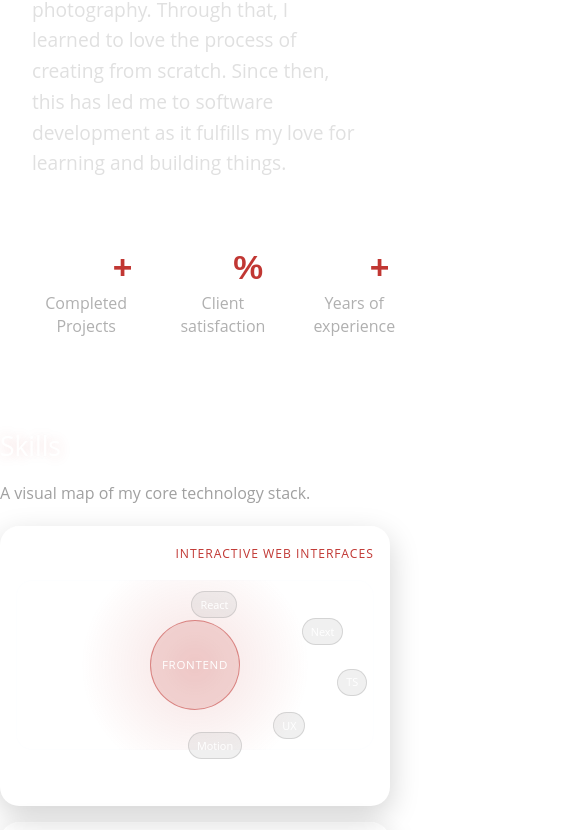
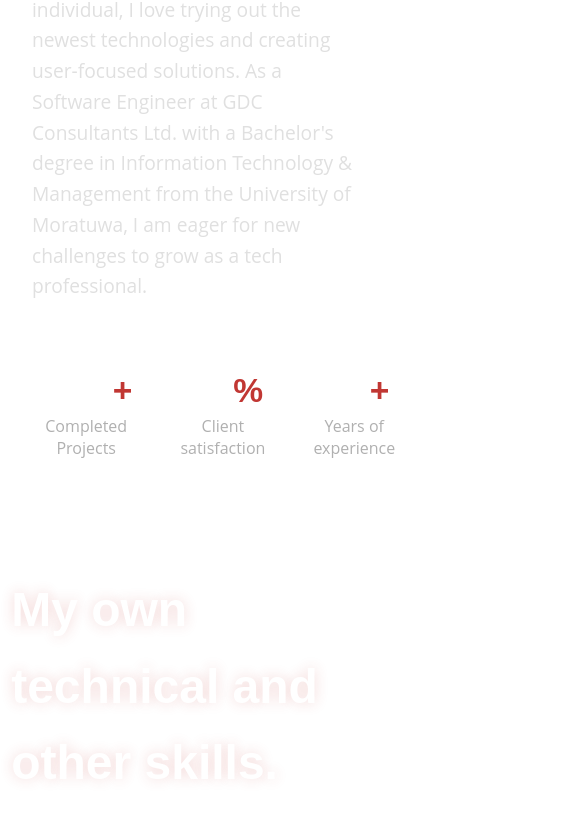
Before and after one commit to Malshii/Portfolio-v2, a Next.js app: page / in a window 390 px wide. Shown: the part 2166-2996 px from the top of the page, 585 px wide, since content can reach past the window. Built offline with nearby package versions, Linux system fonts and the light colour scheme.

Commit message:
updated skills section

```diff
--- a/app/components/AboutSection.js
+++ b/app/components/AboutSection.js
@@ -93,10 +93,12 @@ export default function AboutSection() {
         <div className="about-content">
           <h2 className="about-title">About me</h2>
           <p className="about-description">
-            I started my software journey from photography. Through that, I
-            learned to love the process of creating from scratch. Since then,
-            this has led me to software development as it fulfills my love for
-            learning and building things.
+            A highly creative and hardworking individual, I love trying out the
+            newest technologies and creating user-focused solutions. As a
+            Software Engineer at GDC Consultants Ltd. with a Bachelor's degree
+            in Information Technology & Management from the University of
+            Moratuwa, I am eager for new challenges to grow as a tech
+            professional.
           </p>
           <div className="about-stats">
             <div className="about-stat">
--- a/app/components/SkillsSection.js
+++ b/app/components/SkillsSection.js
@@ -1,49 +1,195 @@
-export default function SkillsSection({ skills }) {
-  const nodeSlots = [
-    { top: "6%", left: "49%" },
-    { top: "22%", left: "80%" },
-    { top: "52%", left: "90%" },
-    { top: "78%", left: "72%" },
-    { top: "90%", left: "48%" },
-    { top: "78%", left: "20%" },
-    { top: "52%", left: "8%" },
-    { top: "22%", left: "20%" },
-  ];
+"use client";
+import React, { useState } from "react";
+
+const skills = [
+  {
+    title: "Java",
+    icon: "https://cdn-icons-png.flaticon.com/512/226/226777.png",
+  },
+  {
+    title: "Python",
+    icon: "https://cdn-icons-png.flaticon.com/512/5968/5968350.png",
+  },
+  {
+    title: "C",
+    icon: "https://cdn-icons-png.flaticon.com/512/9313/9313197.png",
+  },
+  {
+    title: "JavaScript",
+    icon: "https://cdn-icons-png.flaticon.com/512/5968/5968292.png",
+  },
+  {
+    title: "Next.js",
+    icon: "https://www.svgrepo.com/show/354113/nextjs-icon.svg",
+  },
+  {
+    title: "ReactJS",
+    icon: "https://cdn-icons-png.flaticon.com/512/875/875209.png",
+  },
+  {
+    title: "Flutter",
+    icon: "https://images.icon-icons.com/2107/PNG/512/file_type_flutter_icon_130599.png",
+  },
+  {
+    title: "WordPress",
+    icon: "https://cdn-icons-png.flaticon.com/512/174/174881.png",
+  },
+  {
+    title: "HTML",
+    icon: "https://cdn-icons-png.flaticon.com/512/1051/1051277.png",
+  },
+  {
+    title: "Tailwind CSS",
+    icon: "https://upload.wikimedia.org/wikipedia/commons/thumb/d/d5/Tailwind_CSS_Logo.svg/1280px-Tailwind_CSS_Logo.svg.png",
+  },
+  {
+    title: "Bootstrap",
+    icon: "https://getbootstrap.com/docs/5.3/assets/brand/bootstrap-logo-shadow.png",
+  },
+  {
+    title: "Material UI",
+    icon: "https://cdn.worldvectorlogo.com/logos/material-ui-1.svg",
+  },
+  {
+    title: "CSS",
+    icon: "https://cdn-icons-png.flaticon.com/512/5815/5815166.png",
+  },
+  {
+    title: "MySQL",
+    icon: "https://download.logo.wine/logo/MySQL/MySQL-Logo.wine.png",
+  },
+  {
+    title: "MongoDB",
+    icon: "https://icon-icons.com/download-file?file=https%3A%2F%2Fimages.icon-icons.com%2F2415%2FPNG%2F512%2Fmongodb_original_wordmark_logo_icon_146425.png&id=146425&pack_or_individual=pack",
+  },
+  {
+    title: "Supabase",
+    icon: "https://cdn.prod.website-files.com/66842e04d18971242a294872/669e87d174d190a8ba60b861_supabase-TAiY.png",
+  },
+  {
+    title: "Nodejs",
+    icon: "https://upload.wikimedia.org/wikipedia/commons/thumb/d/d9/Node.js_logo.svg/1280px-Node.js_logo.svg.png?utm_source=commons.wikimedia.org&utm_campaign=index&utm_content=thumbnail",
+  },
+  {
+    title: "PHP",
+    icon: "https://cdn-icons-png.flaticon.com/512/919/919830.png",
+  },
+  {
+    title: "Spring Boot",
+    icon: "https://pnghdpro.com/wp-content/themes/pnghdpro/download/social-media-and-brands/spring-boot-logo-icon-hd.png",
+  },
+  {
+    title: "Flask",
+    icon: "https://assets.streamlinehq.com/image/private/w_300,h_300,ar_1/f_auto/v1/icons/logos/flask-qvsfwhwywucb6zv0d7ce.png/flask-1byb2jlw6nwim4nx2248xg.png?_a=DATAiZAAZAA0",
+  },
+  {
+    title: "Streamlit",
+    icon: "https://images.seeklogo.com/logo-png/44/2/streamlit-logo-png_seeklogo-441815.png",
+  },
+  {
+    title: "FlutterFlow",
+    icon: "https://avatars.githubusercontent.com/u/74943865?s=280&v=4",
+  },
+  {
+    title: "WebFlow",
+    icon: "https://cdn.icon-icons.com/icons2/2699/PNG/512/webflow_logo_icon_169218.png",
+  },
+  {
+    title: "Git",
+    icon: "https://cdn-icons-png.flaticon.com/512/6878/6878120.png",
+  },
+  {
+    title: "Selenium",
+    icon: "https://upload.wikimedia.org/wikipedia/commons/d/d5/Selenium_Logo.png",
+  },
+  {
+    title: "Unity",
+    icon: "https://assets.streamlinehq.com/image/private/w_300,h_300,ar_1/f_auto/v1/icons/brands/unity-3pd9m9p8w1sm9x4gne7nqj.png/unity-qbnpgvdrvim8s7g12gq5q3.png?_a=DATAiZAAZAA0",
+  },
+  {
+    title: "Figma",
+    icon: "https://cdn4.iconfinder.com/data/icons/logos-brands-in-colors/3000/figma-logo-512.png",
+  },
+  {
+    title: "Postman",
+    icon: "https://www.svgrepo.com/show/354202/postman-icon.svg",
+  },
+];
+
+const skillsByCategory = {
+  "Programming Languages": skills.filter((skill) =>
+    ["Java", "Python", "C", "JavaScript", "PHP"].includes(skill.title),
+  ),
+  "Machine Learning & AI": skills.filter((skill) =>
+    ["Streamlit"].includes(skill.title),
+  ),
+  "Frontend Development": skills.filter((skill) =>
+    [
+      "ReactJS",
+      "Next.js",
+      "Flutter",
+      "WordPress",
+      "HTML",
+      "CSS",
+      "Tailwind CSS",
+      "Bootstrap",
+      "Material UI",
+      "WebFlow",
+      "FlutterFlow",
+    ].includes(skill.title),
+  ),
+  "Backend Development": skills.filter((skill) =>
+    ["Nodejs", "Spring Boot", "Flask"].includes(skill.title),
+  ),
+  "Database & Cloud": skills.filter((skill) =>
+    ["MySQL", "MongoDB", "Supabase"].includes(skill.title),
+  ),
+  "Other Skills": skills.filter((skill) =>
+    ["Git", "Selenium", "Unity", "Figma", "Postman"].includes(skill.title),
+  ),
+};
+
+const categoryLabels = ["All", ...Object.keys(skillsByCategory)];
+
+export default function SkillsSection() {
+  const [selectedCategory, setSelectedCategory] = useState("All");
+  let displayedSkills = skills;
+  if (selectedCategory !== "All") {
+    displayedSkills = skillsByCategory[selectedCategory] || [];
+  }
 
   return (
     <section className="skills section-reveal" id="skills">
-      <h2>Skills</h2>
-      <p className="section-subtitle">A visual map of my core technology stack.</p>
-      <div className="skills-grid">
-        {skills.map((group) => (
-          <article key={group.category} className="glass-card skill-card">
-            <div className="skill-head">
-              <h3>{group.category}</h3>
-              <span>{group.focus}</span>
-            </div>
-
-            <div className="skill-cloud" aria-hidden="true">
-              <div className="skill-cloud-core">{group.category}</div>
-              {group.items.map((item, index) => {
-                const slot = nodeSlots[index % nodeSlots.length];
-                return (
-                  <span
-                    key={item}
-                    className="skill-pill"
-                    style={{
-                      top: slot.top,
-                      left: slot.left,
-                      animationDelay: `${index * 120}ms`,
-                    }}
-                  >
-                    {item}
-                  </span>
-                );
-              })}
-            </div>
-
-            <p className="skill-tools">{group.tools.join(" | ")}</p>
-          </article>
+      <h2 className="about-title">My own technical and other skills.</h2>
+      <p className="section-subtitle">
+        As a Software Engineer specializing in ReactJS, Next.js, and full-stack
+        development, I blend technical expertise with strong problem-solving
+        skills to deliver high-quality, user-focused solutions. My experience
+        with modern frameworks and AI/ML technologies enables me to adapt
+        quickly to evolving tech challenges.
+      </p>
+      <div className="skills-tabs-row">
+        {categoryLabels.map((label) => (
+          <button
+            key={label}
+            className={`skills-tab-btn${selectedCategory === label ? " active" : ""}`}
+            onClick={() => setSelectedCategory(label)}
+            type="button"
+          >
+            {label}
+          </button>
+        ))}
+      </div>
+      <div className="skills-icon-grid">
+        {displayedSkills.map((skill) => (
+          <div className="skill-icon-card" key={skill.title}>
+            <img
+              src={skill.icon}
+              alt={skill.title}
+              className="skill-icon-img"
+            />
+            <div className="skill-icon-label">{skill.title}</div>
+          </div>
         ))}
       </div>
     </section>
--- a/app/page.js
+++ b/app/page.js
@@ -19,9 +19,9 @@ export default function Home() {
 
       <AboutSection />
       <SkillsSection skills={skills} />
-      <ProjectsSection projects={projects} />
+      {/* <ProjectsSection projects={projects} />
       <ExperienceSection timeline={timeline} />
-      <ContactSection />
+      <ContactSection /> */}
 
       <footer className="site-footer">
         <p>Built with clarity, craft, and purpose.</p>
--- a/app/styles/about.css
+++ b/app/styles/about.css
@@ -6,7 +6,7 @@
   margin: 0 auto;
   box-sizing: border-box;
   background: transparent;
-  min-height: 100svh;
+  min-height: auto;
   --about-card-accent: #c13733;
   --about-card-bg: #151515;
   --about-card-fg: #fff;
--- a/app/styles/skills.css
+++ b/app/styles/skills.css
@@ -1,3 +1,140 @@
+/* Align skills section header and subtitle to the left, matching about section */
+.skills-header-align {
+  text-align: left;
+  max-width: 700px;
+  margin-left: 0;
+  margin-bottom: 2.2rem;
+}
+.skills-header-align h2 {
+  margin-bottom: 1.1rem;
+}
+.skills-header-align .section-subtitle {
+  margin-bottom: 0.8rem;
+}
+/* --- Skills Tabs Row and Tab Buttons --- */
+.skills-tabs-row {
+  display: flex;
+  gap: 1.1rem;
+  margin-bottom: 2.2rem;
+  margin-top: 1.2rem;
+  flex-wrap: wrap;
+  justify-content: center;
+}
+.skills-tab-btn {
+  background: none;
+  border: 2px solid rgba(255,255,255,0.18);
+  color: #b0b0b0;
+  font-family: var(--font-montserrat), sans-serif;
+  font-size: 1.08rem;
+  font-weight: 500;
+  padding: 0.5rem 1.3rem;
+  border-radius: 2rem;
+  cursor: pointer;
+  transition: background 0.18s, color 0.18s, border 0.18s;
+  outline: none;
+}
+.skills-tab-btn.active,
+.skills-tab-btn:hover {
+  background: linear-gradient(90deg, #b31217 0%, #e52d27 100%);
+  color: #fff;
+  border: none;
+}
+/* --- Skills Section Alignment & Responsive Improvements --- */
+.skills.section-reveal {
+  color: #fff;
+  padding: 4rem clamp(1rem, 4vw, 4rem);
+  width: 100%;
+  max-width: 1200px;
+  margin: 0 auto;
+  box-sizing: border-box;
+  background: transparent;
+}
+
+.skills-icon-grid {
+  display: grid;
+  grid-template-columns: repeat(auto-fit, minmax(150px, 1fr));
+  gap: 2.5rem 2.5rem;
+  justify-items: center;
+  align-items: start;
+  margin-top: 2.2rem;
+  width: 100%;
+  max-width: 900px;
+  margin-left: auto;
+  margin-right: auto;
+}
+
+.skills-category-block {
+  margin-bottom: 2.8rem;
+  margin-left: 0;
+  max-width: 900px;
+}
+.skills-category-title {
+  font-family: var(--font-montserrat), sans-serif;
+  font-size: 1.18rem;
+  font-weight: 600;
+  color: #fff;
+  margin-bottom: 0.2rem;
+  margin-left: 0.1rem;
+  letter-spacing: 0.01em;
+}
+
+@media (max-width: 900px) {
+  .skills.section-reveal {
+    padding: 1.5rem 0.7rem;
+    max-width: 100vw;
+  }
+  .skills-icon-grid {
+    grid-template-columns: repeat(auto-fit, minmax(120px, 1fr));
+    max-width: 100%;
+  }
+  .skills-category-block {
+    max-width: 100%;
+  }
+}
+/* Icon grid for skills section */
+.skills-icon-grid {
+  display: grid;
+  grid-template-columns: repeat(4, minmax(120px, 1fr));
+  gap: 2.2rem 2.2rem;
+  justify-items: center;
+  align-items: start;
+  margin-top: 2.2rem;
+}
+
+.skill-icon-card {
+  display: flex;
+  flex-direction: column;
+  align-items: center;
+  justify-content: flex-start;
+  background: rgba(163, 91, 91, 0.17);
+  border-radius: 1.2rem;
+  box-shadow: 0 2px 10px 0 rgba(0,0,0,0.10);
+  padding: 1.8rem 0.5rem 1.6rem 0.5rem;
+  min-width: 150px;
+  min-height: 170px;
+  transition: box-shadow 0.18s, transform 0.18s;
+  backdrop-filter: blur(14px) saturate(140%);
+  -webkit-backdrop-filter: blur(14px) saturate(140%);
+}
+.skill-icon-card:hover {
+  box-shadow: 0 6px 24px 0 #c1373333, 0 2px 8px 0 rgba(0,0,0,0.12);
+  transform: translateY(-6px) scale(1.04);
+}
+.skill-icon-img {
+  width: 72px;
+  height: 72px;
+  object-fit: contain;
+  margin-bottom: 1rem;
+  filter: drop-shadow(0 2px 6px rgba(193,55,51,0.10));
+}
+.skill-icon-label {
+  color: #b0b0b0;
+  font-size: 1.08rem;
+  font-weight: 500;
+  text-align: center;
+  margin-top: 0.1rem;
+  letter-spacing: 0.01em;
+}
 /* Skills section and skill cards */
 .mini-timeline {
   margin-top: 1rem;
@@ -33,6 +170,30 @@
 
 .skill-card {
   min-height: 280px;
+  /* Theme variables for skills cards */
+  :root {
+    --skills-card-bg: #151515;
+    --skills-card-fg: #fff;
+    --skills-card-muted: #b0b0b0;
+    --skills-card-accent: #c13733;
+  }
+    min-height: 220px;
+    background: var(--skills-card-bg);
+    color: var(--skills-card-fg);
+    border-radius: 1.3rem;
+    border: 2px solid transparent;
+    box-shadow: 0 4px 18px 0 rgba(0,0,0,0.10), 0 1.5px 6px 0 rgba(0,0,0,0.06);
+    transition:
+      transform 0.22s cubic-bezier(.4,2,.6,1),
+      box-shadow 0.22s,
+      border-color 0.22s;
+    display: flex;
+    flex-direction: column;
+    align-items: flex-start;
+    justify-content: flex-start;
+    padding: 2rem 1.2rem 1.5rem 1.2rem;
+    position: relative;
+    overflow: visible;
 }
 
 .skill-head {
@@ -42,13 +203,37 @@
   align-items: baseline;
 }
 
+.skill-card:hover {
+  border-color: var(--skills-card-accent);
+  box-shadow:
+    0 0 0 0 var(--skills-card-accent),
+    0 8px 32px rgba(193,55,51,0.10),
+    0 2px 8px rgba(0,0,0,0.10),
+    8px 12px 0 -4px var(--skills-card-accent);
+}
+
+.skill-card:hover::before {
+  content: "";
+  position: absolute;
+  z-index: -1;
+  left: 10px;
+  top: 10px;
+  right: -10px;
+  bottom: -10px;
+  border-radius: 1.3rem;
+  background: linear-gradient(120deg, var(--skills-card-accent) 60%, transparent 100%);
+  opacity: 0.18;
+  filter: blur(2px);
+}
+
 .skill-head h3 {
   margin: 0;
+    color: var(--skills-card-fg);
 }
 
 .skill-head span {
   font-size: 0.76rem;
-  color: var(--aurora-green);
+    color: var(--skills-card-accent);
   text-transform: uppercase;
   letter-spacing: 0.08em;
 }
@@ -78,8 +263,9 @@
   text-transform: uppercase;
   letter-spacing: 0.06em;
   border: 1px solid rgba(193, 55, 51, 0.5);
-  background: rgba(193, 55, 51, 0.16);
-  color: #ffffff;
+    border: 1px solid var(--skills-card-accent);
+    background: rgba(193, 55, 51, 0.16);
+    color: var(--skills-card-accent);
 }
 
 .skill-pill {
@@ -89,13 +275,14 @@
   border-radius: 999px;
   font-size: 0.68rem;
   border: 1px solid rgba(160, 160, 160, 0.35);
-  background: rgba(160, 160, 160, 0.16);
-  color: #ffffff;
+    border: 1px solid var(--skills-card-accent);
+    background: rgba(193, 55, 51, 0.10);
+    color: var(--skills-card-accent);
   animation: riseIn 620ms ease both;
 }
 
 .skill-tools {
   margin: 0.95rem 0 0;
-  color: rgba(255, 255, 255, 0.72);
+    color: var(--skills-card-muted);
   font-size: 0.9rem;
 }
```
